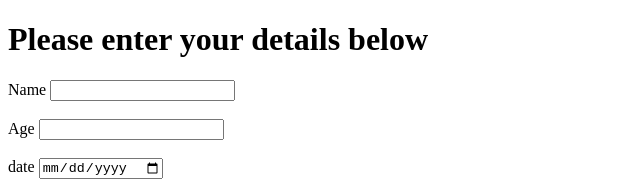
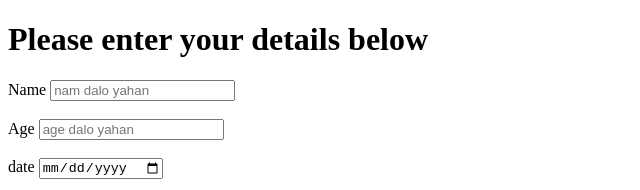
Before and after one commit to anikkkettt/random, a plain HTML site: page formbharo.html in a window 1280 px wide. Shown: the top 190 px of the page, without its empty margins (0-640 px from the left). Drawn offline with Linux system fonts and the light colour scheme.

Commit message:
Update formbharo.html

```diff
--- a/formbharo.html
+++ b/formbharo.html
@@ -12,10 +12,10 @@
     <h1>Please enter your details below</h1>
     <form action="">
         <label for="a">Name</label>
-        <input type="text" name="" id="a">
+        <input type="text" name="" id="a" placeholder="nam dalo yahan">
         <br><br>
         <label for="b">Age</label>
-        <input type="number" name="" id="b">
+        <input type="number" name="" id="b" placeholder="age dalo yahan">
         <br><br>
         <label for="c">date</label>
         <input type="date" name="" id="c">
```
